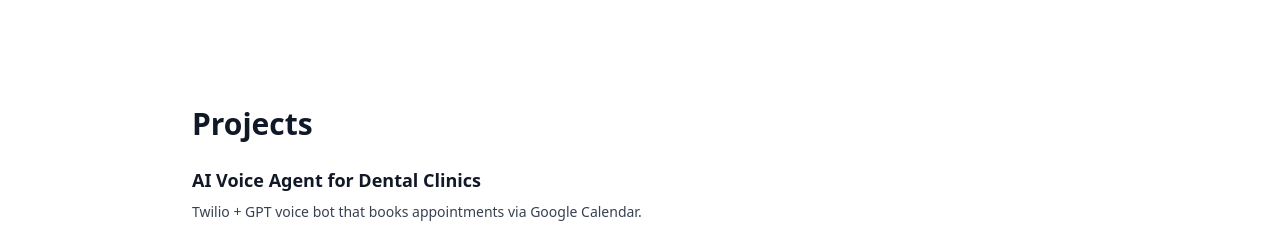
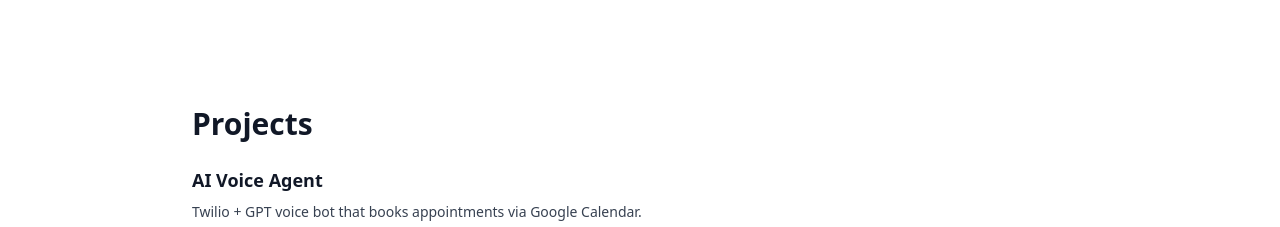
Before and after one commit to Sky-3277/aakash, a plain HTML site: page index.html in a window 1280 px wide. Shown: the part 450-677 px from the top of the page. Drawn offline with nearby package versions, Linux system fonts and the light colour scheme.

```diff
--- a/index.html
+++ b/index.html
@@ -44,7 +44,7 @@
       <div class="space-y-6">
        <!-- Voice Agent Project -->
 <div id="voice-agent" class="space-y-2">
-  <h3 class="font-bold text-lg">AI Voice Agent for Dental Clinics</h3>
+  <h3 class="font-bold text-lg">AI Voice Agent</h3>
   <p class="text-gray-700 text-sm">
     Twilio + GPT voice bot that books appointments via Google Calendar.
   </p>
```
